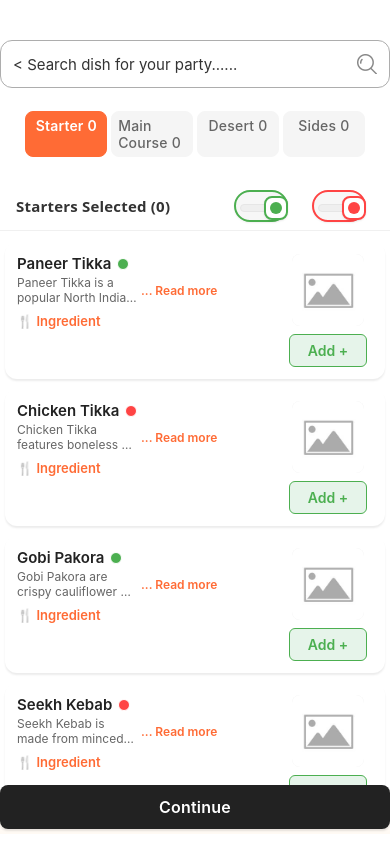
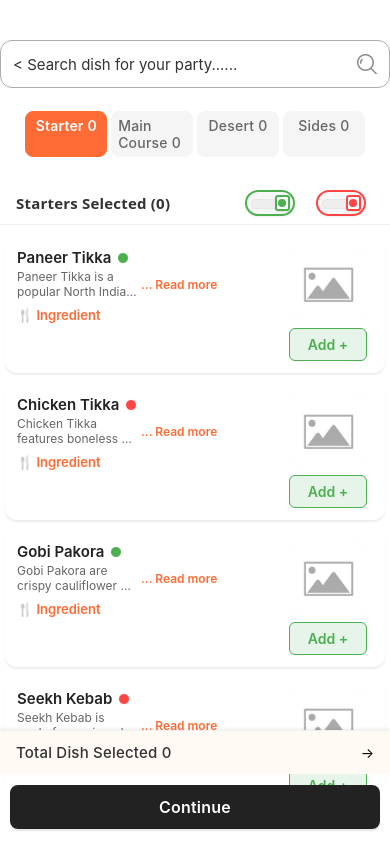
Before and after one commit to Kshivaji333/MenuApp, a React Native app: screen /Menu in a window 390 px wide. Built offline with nearby package versions, Linux system fonts and the light colour scheme.

Commit message:
fix styls for veg and nonveg switches

```diff
--- a/src/screens/MenuScreen.js
+++ b/src/screens/MenuScreen.js
@@ -304,13 +304,14 @@ const styles = StyleSheet.create({
   toggleContainer: {
     flexDirection: "row",
     alignItems: "center",
-    gap: 8,
+
+    gap: 5,
   },
 
   // switch container (outer)
   switch: {
-    width: 54,
-    height: 32,
+    width: 50,
+    height: 26,
     borderRadius: 16,
     backgroundColor: '#F7F7F7',
     borderWidth: 2,
@@ -338,13 +339,14 @@ const styles = StyleSheet.create({
 
   // track (background inside the pill)
   switchTrack: {
+
     position: 'absolute',
     left: 4,
     right: 4,
-    top: 12,
-    height: 8,
+    top: 6.5,
+    height: 10,
     borderRadius: 4,
-    backgroundColor: '#EFEFEF',
+    backgroundColor: '#eeeeee',
     zIndex: 0,
     borderWidth: 1,
     borderColor: '#E6E6E6',
@@ -353,10 +355,10 @@ const styles = StyleSheet.create({
   // knob (animated)
   knob: {
     position: 'absolute',
-    top: 4,
-    width: 24,
-    height: 24,
-    borderRadius: 8,
+    top: 3,
+    width: "32%",
+    height: 16,
+    borderRadius: 3,
     backgroundColor: '#fff',
     borderWidth: 2,
     justifyContent: 'center',
@@ -373,8 +375,8 @@ const styles = StyleSheet.create({
     opacity: 0.95,
   },
   knobDot: {
-    width: 12,
-    height: 12,
+    width: 8,
+    height: 8,
     borderRadius: 6,
     alignSelf: 'center',
   },
@@ -394,8 +396,7 @@ const styles = StyleSheet.create({
   footerLeft: {
     flexDirection: "row",
     alignItems: "center",
-    gap: 8,
-    width: '100%',
+    justifyContent: "space-between",
     paddingHorizontal: 16,
     paddingVertical: 12,
     borderTopWidth: 1,
@@ -406,10 +407,9 @@ const styles = StyleSheet.create({
     shadowRadius: 2,
     elevation: 2,
     position: 'absolute',
-    bottom: 10,
+    bottom: 70,
     left: 0,
     right: 0,
-    marginHorizontal: 0,
   },
 
   totalText: {
@@ -429,7 +429,7 @@ const styles = StyleSheet.create({
     shadowOpacity: 0.1,
     shadowRadius: 2,
     elevation: 2,
-    width: '100%',
+    width: '95%',
   },
   continueButtonText: {
     textAlign: "center",
```
